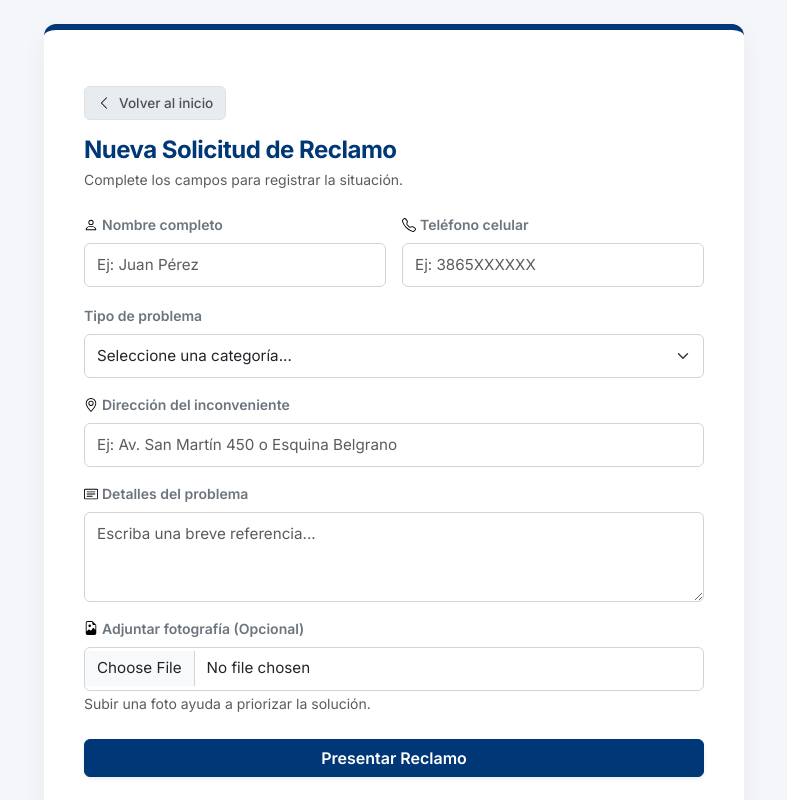
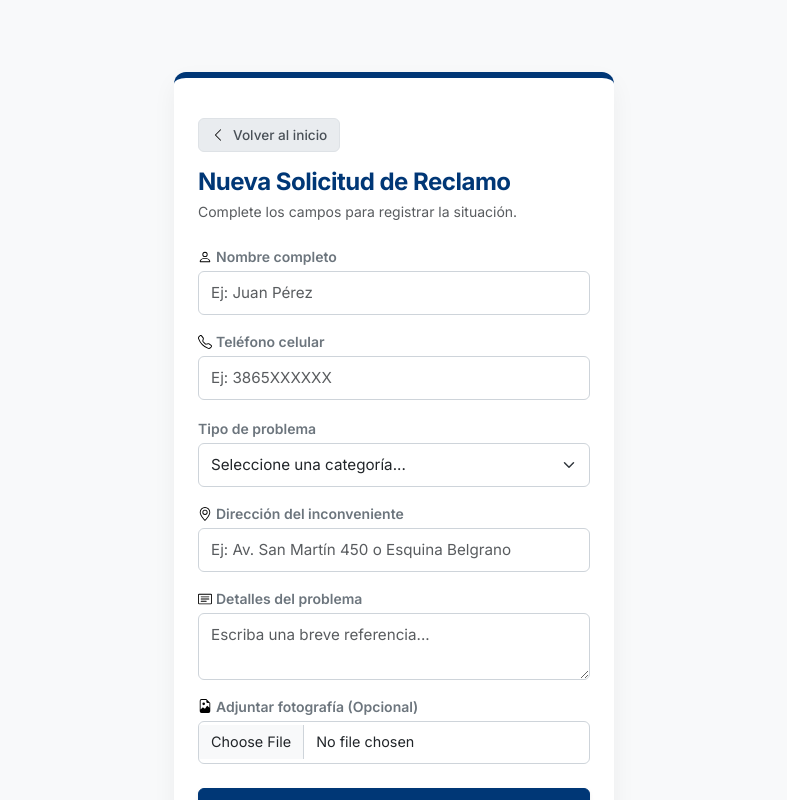
Before and after one commit to ivan-silva22/web-de-reclamos-vecinales, a React (Vite) app: page /nuevo-reclamo in a window 1280 px wide. Shown: the top 800 px of the page, without its empty margins (246-1033 px from the left). Built offline with nearby package versions, Linux system fonts and the light colour scheme.

Commit message:
corregi las card de los formulario

```diff
--- a/src/components/views/ClaimForm.jsx
+++ b/src/components/views/ClaimForm.jsx
@@ -19,7 +19,6 @@ const ClaimForm = ({ onClickBack }) => {
     const randomNum = Math.floor(1000 + Math.random() * 9000);
     const generatedCode = `REC-${randomNum}`;
 
-    // Tratamiento especial opcional para el archivo adjunto
     const fileSelected = data.imageFile && data.imageFile.length > 0 ? data.imageFile[0] : null;
 
     const finalData = {
@@ -38,42 +37,64 @@ const ClaimForm = ({ onClickBack }) => {
   };
 
   return (
-    <Container className="d-flex align-items-center justify-content-center min-vh-100 py-4 claim-container">
-      <Card className="border-0 bg-white text-dark p-3 w-100 claim-card" style={{ maxWidth: "700px" }}>
-        <Card.Body>
+    // ALINEACIÓN PERFECTA: Modificado a 'align-items-start' con la separación 'pt-5' coordinada
+    <Container className="d-flex align-items-start justify-content-center min-vh-100 pt-5 pb-4 bg-light claim-container">
+
+      {/* DINAMISMO VISUAL: Si ya se envió, achica el max-width a 350px (look Home), sino usa 440px para albergar bien el formulario */}
+      <Card
+        className="border-0 bg-white text-dark p-4 text-center claim-card mt-4"
+        style={{
+          marginTop: "12vh",
+          maxWidth: submitted ? "350px" : "440px",
+          transition: "max-width 0.3s ease"
+        }}
+      >
+        <Card.Body className="d-flex flex-column justify-content-between p-0 text-start">
 
           {submitted ? (
-            <div className="text-center py-4">
-              <CheckCircleFill size={52} className="text-success mb-3" />
+            // === VISTA DE RECLAMO REGISTRADO (CÓDIGO GENERADO) ===
+            <div className="text-center py-2 d-flex flex-column justify-content-between h-100">
+              <div>
+                <CheckCircleFill size={48} className="text-success mb-3 mt-2" />
                 <h4 className="fw-bold text-dark mb-2">¡Reclamo Registrado!</h4>
-              <p className="text-muted small mb-4">
-                La solicitud fue enviada correctamente.
+                <p className="text-muted small mb-4 px-2">
+                  La solicitud fue enviada correctamente a la base de datos municipal.
                 </p>
 
-              <div className="success-box p-3 mb-4">
-                <span className="text-secondary small fw-semibold d-block mb-2">
+                <div className="success-box p-3 mb-4 bg-light rounded border">
+                  <span className="text-secondary small fw-semibold d-block mb-2" style={{ fontSize: "0.75rem", letterSpacing: "0.5px" }}>
                     CÓDIGO DE SEGUIMIENTO ÚNICO
                   </span>
                   <div className="generated-code mb-2">
                     {claimCode}
                   </div>
-                <Form.Text className="text-muted d-block" style={{ fontSize: "0.78rem" }}>
+                  <Form.Text className="text-muted d-block mt-2 px-1" style={{ fontSize: "0.78rem", lineHeight: "1.3" }}>
                     Use este código para consultar el avance de su reclamo desde el menú principal.
                   </Form.Text>
                 </div>
+              </div>
 
-              <Button variant="primary" className="w-100 py-2.5 fw-semibold btn-submit text-white" onClick={onClickBack}>
+              <Button
+                variant="primary"
+                className="w-100 py-3 fw-semibold btn-submit text-white mt-3"
+                onClick={onClickBack}
+                style={{ fontSize: "0.95rem" }}
+              >
                 Volver al Inicio
               </Button>
             </div>
           ) : (
+            // === VISTA DEL FORMULARIO DE ALTA ===
             <>
+              <div>
+                {/* Botón Volver */}
                 <div className="d-flex mb-3">
                   <Button variant="light" className="btn-back d-flex align-items-center gap-2" onClick={onClickBack}>
                     <ChevronLeft size={14} /> Volver al inicio
                   </Button>
                 </div>
 
+                {/* Encabezado */}
                 <div className="mb-4">
                   <h4 className="fw-bold mb-1 claim-title">Nueva Solicitud de Reclamo</h4>
                   <p className="text-muted small mb-0">Complete los campos para registrar la situación.</p>
@@ -81,10 +102,10 @@ const ClaimForm = ({ onClickBack }) => {
 
                 <Form onSubmit={handleSubmit(onSubmit)} noValidate>
 
+                  {/* Nombre Completo y Teléfono en columnas apilables */}
                   <Row className="g-3 mb-3">
-                  {/* Nombre Completo */}
-                  <Form.Group as={Col} xs={12} md={6} controlId="formFullName">
-                    <Form.Label className="small fw-semibold text-secondary d-flex align-items-center gap-1">
+                    <Form.Group as={Col} xs={12} controlId="formFullName">
+                      <Form.Label className="small fw-semibold text-secondary d-flex align-items-center gap-1 mb-1">
                         <Person size={14} /> Nombre completo
                       </Form.Label>
                       <Form.Control
@@ -96,15 +117,15 @@ const ClaimForm = ({ onClickBack }) => {
                           minLength: { value: 4, message: "Debe ingresar nombre y apellido válido." }
                         })}
                         isInvalid={!!errors.fullName}
+                        style={{ fontSize: "0.95rem" }}
                       />
-                    <Form.Control.Feedback type="invalid">
+                      <Form.Control.Feedback type="invalid" style={{ fontSize: "0.8rem" }}>
                         {errors.fullName?.message}
                       </Form.Control.Feedback>
                     </Form.Group>
 
-                  {/* Teléfono Celular */}
-                  <Form.Group as={Col} xs={12} md={6} controlId="formPhoneNumber">
-                    <Form.Label className="small fw-semibold text-secondary d-flex align-items-center gap-1">
+                    <Form.Group as={Col} xs={12} controlId="formPhoneNumber">
+                      <Form.Label className="small fw-semibold text-secondary d-flex align-items-center gap-1 mb-1">
                         <Telephone size={14} /> Teléfono celular
                       </Form.Label>
                       <Form.Control
@@ -115,12 +136,13 @@ const ClaimForm = ({ onClickBack }) => {
                           required: "El teléfono es obligatorio.",
                           pattern: {
                             value: /^[0-9]{10,14}$/,
-                          message: "Ingrese un número válido (ej: 3865XXXXXX, sin 0 ni 15)."
+                            message: "Ingrese un número válido (sin 0 ni 15)."
                           }
                         })}
                         isInvalid={!!errors.phoneNumber}
+                        style={{ fontSize: "0.95rem" }}
                       />
-                    <Form.Control.Feedback type="invalid">
+                      <Form.Control.Feedback type="invalid" style={{ fontSize: "0.8rem" }}>
                         {errors.phoneNumber?.message}
                       </Form.Control.Feedback>
                     </Form.Group>
@@ -128,26 +150,27 @@ const ClaimForm = ({ onClickBack }) => {
 
                   {/* Categoría */}
                   <Form.Group className="mb-3" controlId="formCategory">
-                  <Form.Label className="small fw-semibold text-secondary">Tipo de problema</Form.Label>
+                    <Form.Label className="small fw-semibold text-secondary mb-1">Tipo de problema</Form.Label>
                     <Form.Select
                       className="claim-input"
                       {...register("category", { required: "Debe seleccionar una categoría." })}
                       isInvalid={!!errors.category}
+                      style={{ fontSize: "0.95rem" }}
                     >
                       <option value="">Seleccione una categoría...</option>
-                    <option value="alumbrado">Alumbrado Público (Luz quemada / Falta de poste)</option>
-                    <option value="bacheo">Bacheo y Calzada (Pozos / Rotura de asfalto)</option>
-                    <option value="residuos">Higiene Urbana (Basurales / Fallas en recolección)</option>
-                    <option value="cloacas">Agua y Cloacas (Pérdidas de agua / Desbordes)</option>
+                      <option value="alumbrado">Alumbrado Público (Luz quemada)</option>
+                      <option value="bacheo">Bacheo y Calzada (Pozos)</option>
+                      <option value="residuos">Higiene Urbana (Basurales)</option>
+                      <option value="cloacas">Agua y Cloacas (Pérdidas)</option>
                     </Form.Select>
-                  <Form.Control.Feedback type="invalid">
+                    <Form.Control.Feedback type="invalid" style={{ fontSize: "0.8rem" }}>
                       {errors.category?.message}
                     </Form.Control.Feedback>
                   </Form.Group>
 
                   {/* Dirección */}
                   <Form.Group className="mb-3" controlId="formAddress">
-                  <Form.Label className="small fw-semibold text-secondary d-flex align-items-center gap-1">
+                    <Form.Label className="small fw-semibold text-secondary d-flex align-items-center gap-1 mb-1">
                       <GeoAlt size={14} /> Dirección del inconveniente
                     </Form.Label>
                     <Form.Control
@@ -159,36 +182,38 @@ const ClaimForm = ({ onClickBack }) => {
                         minLength: { value: 5, message: "Aporte más precisión sobre la dirección." }
                       })}
                       isInvalid={!!errors.address}
+                      style={{ fontSize: "0.95rem" }}
                     />
-                  <Form.Control.Feedback type="invalid">
+                    <Form.Control.Feedback type="invalid" style={{ fontSize: "0.8rem" }}>
                       {errors.address?.message}
                     </Form.Control.Feedback>
                   </Form.Group>
 
                   {/* Detalles del Problema */}
                   <Form.Group className="mb-3" controlId="formDescription">
-                  <Form.Label className="small fw-semibold text-secondary d-flex align-items-center gap-1">
+                    <Form.Label className="small fw-semibold text-secondary d-flex align-items-center gap-1 mb-1">
                       <CardText size={14} /> Detalles del problema
                     </Form.Label>
                     <Form.Control
                       as="textarea"
-                    rows={3}
+                      rows={2} /* Bajamos de 3 a 2 para mantener la esbeltez vertical */
                       placeholder="Escriba una breve referencia..."
                       className="claim-input"
                       {...register("description", {
-                      required: "Los detalles son obligatorios para procesar el reclamo.",
-                      minLength: { value: 10, message: "Por favor, describa un poco más la situación." }
+                        required: "Los detalles son obligatorios.",
+                        minLength: { value: 10, message: "Por favor, describa un poco más." }
                       })}
                       isInvalid={!!errors.description}
+                      style={{ fontSize: "0.95rem" }}
                     />
-                  <Form.Control.Feedback type="invalid">
+                    <Form.Control.Feedback type="invalid" style={{ fontSize: "0.8rem" }}>
                       {errors.description?.message}
                     </Form.Control.Feedback>
                   </Form.Group>
 
                   {/* Input de Fotografía Opcional */}
                   <Form.Group className="mb-4" controlId="formImage">
-                  <Form.Label className="small fw-semibold text-secondary d-flex align-items-center gap-1">
+                    <Form.Label className="small fw-semibold text-secondary d-flex align-items-center gap-1 mb-1">
                       <FileEarmarkImage size={14} /> Adjuntar fotografía (Opcional)
                     </Form.Label>
                     <Form.Control
@@ -196,14 +221,20 @@ const ClaimForm = ({ onClickBack }) => {
                       accept="image/*"
                       className="claim-input"
                       {...register("imageFile")}
+                      style={{ fontSize: "0.9rem" }}
                     />
-                  <Form.Text className="text-muted claim-help-text">Subir una foto ayuda a priorizar la solución.</Form.Text>
                   </Form.Group>
 
-                <Button variant="primary" type="submit" className="w-100 py-2.5 fw-semibold shadow-sm btn-submit text-white">
+                  <Button
+                    variant="primary"
+                    type="submit"
+                    className="w-100 py-3 fw-semibold shadow-sm btn-submit text-white"
+                    style={{ fontSize: "0.95rem" }}
+                  >
                     Presentar Reclamo
                   </Button>
                 </Form>
+              </div>
             </>
           )}
         </Card.Body>
```
Lines whose indentation alone changed are shown as unchanged.
